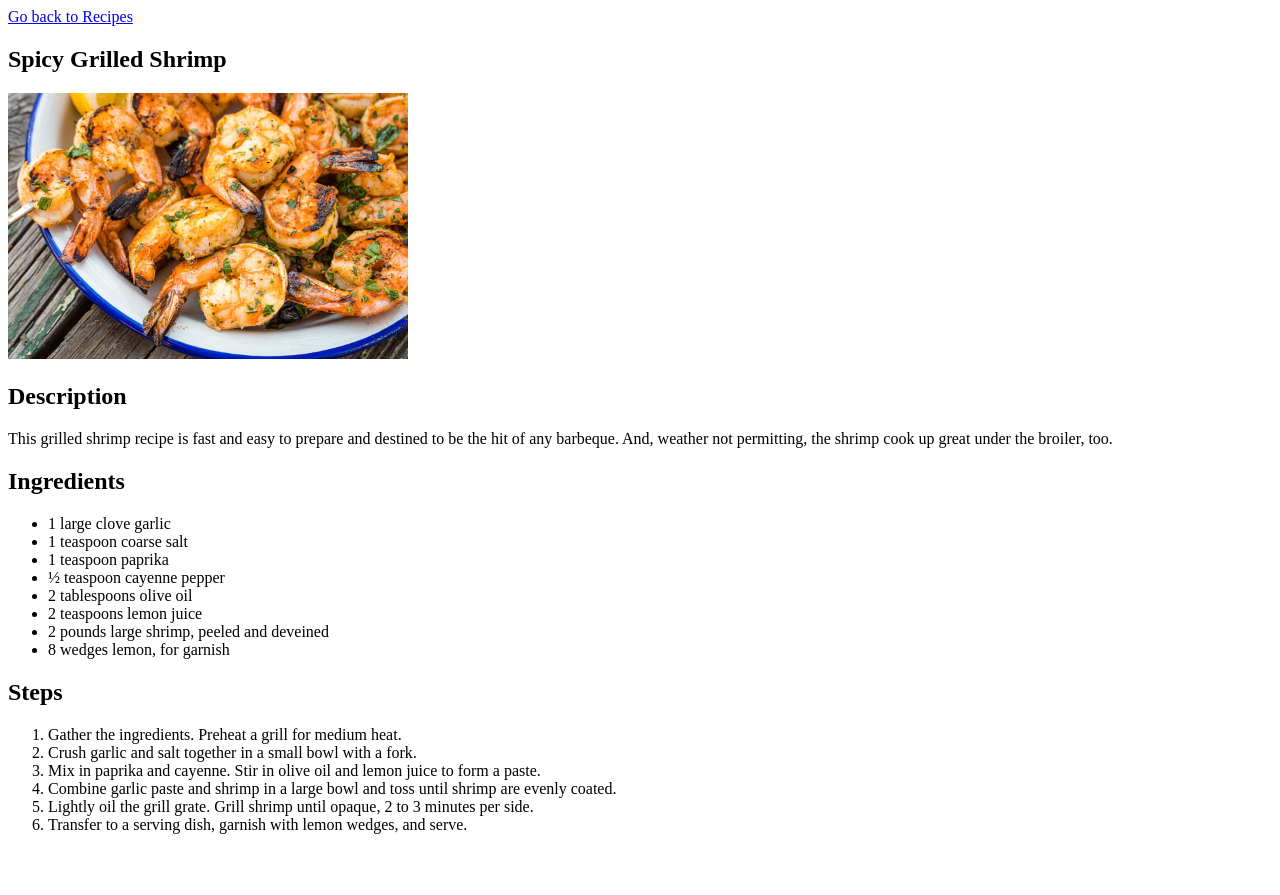
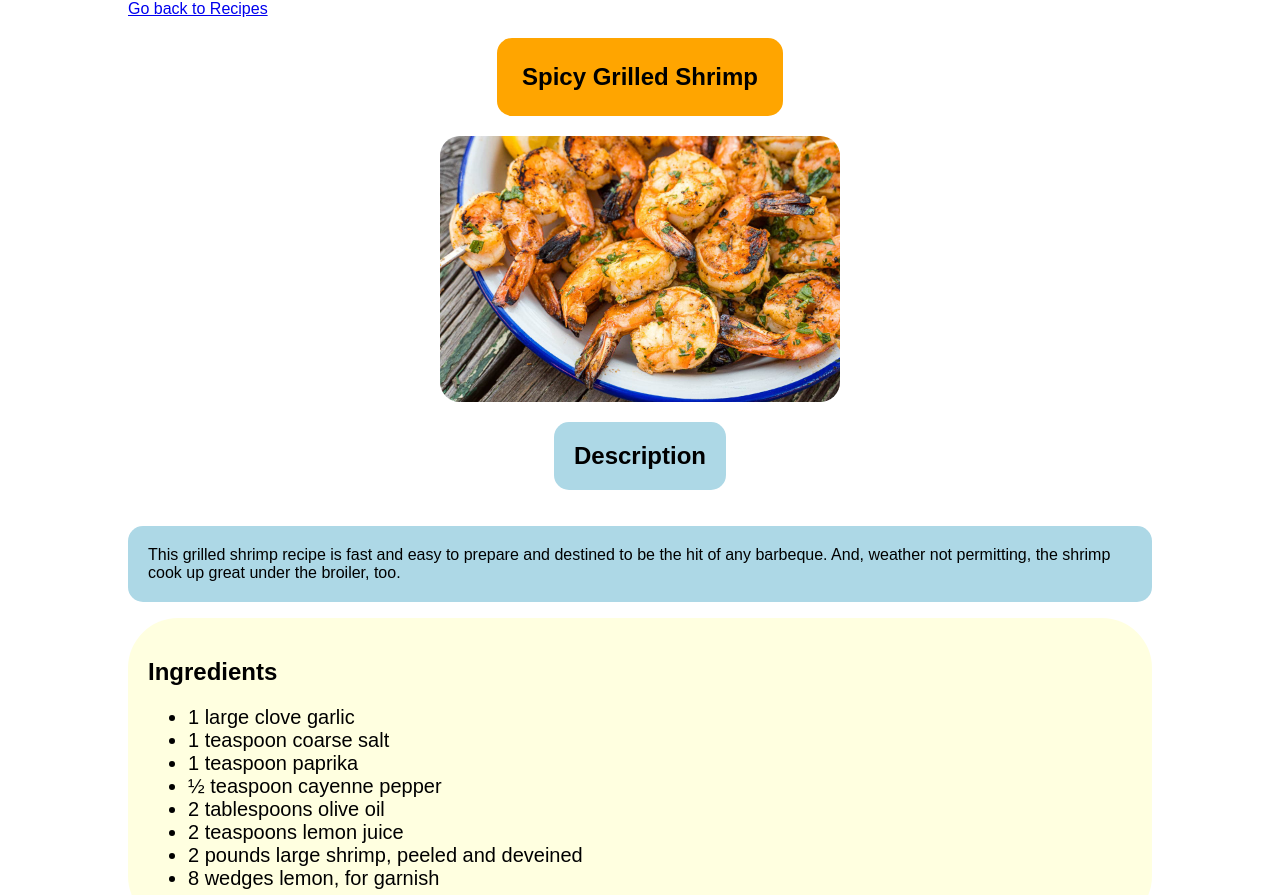
Before and after one commit to jguilhermepaiva/odin-recipes, a plain HTML site: page recipes/grilled-shrimp.html in a window 1280 px wide. Shown: the top 895 px of the page. Before the commit the page ends 850 px from the top, so only its background shows below. Drawn offline with Linux system fonts and the light colour scheme.

Commit message:
Style basic

```diff
--- /dev/null
+++ b/index.css
@@ -0,0 +1,60 @@
+img{
+    border-radius: 20px;
+}
+
+*{
+    font-family: "Arial", serif;
+}
+
+h1{
+    background: orange;
+    padding: 25px;
+    border-radius: 15px;
+}
+
+#recipe-id{
+    width: 80%;
+    margin: auto;
+}
+.main-section{
+    display: flex;
+    flex-direction: column;
+    align-items: center;
+}
+
+.odin-main{
+    background: lightgray;
+    text-align: center;
+    width: 100%;
+}
+.recipes-list{
+    background: lightblue;
+    padding: 30px;
+    border-radius: 15px;
+    width: 100%;
+}
+
+
+li{
+    font-size: 20px;
+    font-weight: 500;
+}
+
+.ingredients{
+    background: lightyellow;
+    border-radius: 50px;
+    padding: 20px;
+}
+
+.steps{
+    background: lightpink;
+    border-radius: 50px;
+    padding: 20px;
+    margin: 30px auto;
+}
+
+.description{
+    background: lightblue;
+    border-radius: 15px;
+    padding: 20px;
+}
--- a/recipes/grilled-shrimp.html
+++ b/recipes/grilled-shrimp.html
@@ -5,18 +5,20 @@
     <meta charset="UTF-8">
     <meta name="viewport" content="width=device-width, initial-scale=1.0">
     <title>Grilled Shrimp</title>
+    <link rel="stylesheet" href="../index.css">
+
 </head>
 
-<body>
+<body id="recipe-id">
     <a href="../index.html">Go back to Recipes</a>
-    <section>
+    <section class="main-section">
         <h1>Spicy Grilled Shrimp</h1>
         <img src="../assets/shrimp.jpg" width="400">
-        <h2>Description</h2>
-        <p>This grilled shrimp recipe is fast and easy to prepare and destined to be the hit of any barbeque. And,
+        <h2 class="description">Description</h2>
+        <p class="description">This grilled shrimp recipe is fast and easy to prepare and destined to be the hit of any barbeque. And,
             weather not permitting, the shrimp cook up great under the broiler, too.</p>
     </section>
-    <section>
+    <section class="ingredients">
         <h2>Ingredients</h2>
         <ul>
             <li>1 large clove garlic</li>
@@ -36,7 +38,7 @@
             <li>8 wedges lemon, for garnish</li>
         </ul>
     </section>
-    <section>
+    <section class="steps">
         <h2>Steps</h2>
         <ol>
             <li>Gather the ingredients. Preheat a grill for medium heat.</li>
```
Also changed, not shown: index.html (+3 -2 lines), recipes/lasagna.html (+7 -6 lines), recipes/plum-cake.html (+7 -6 lines).
